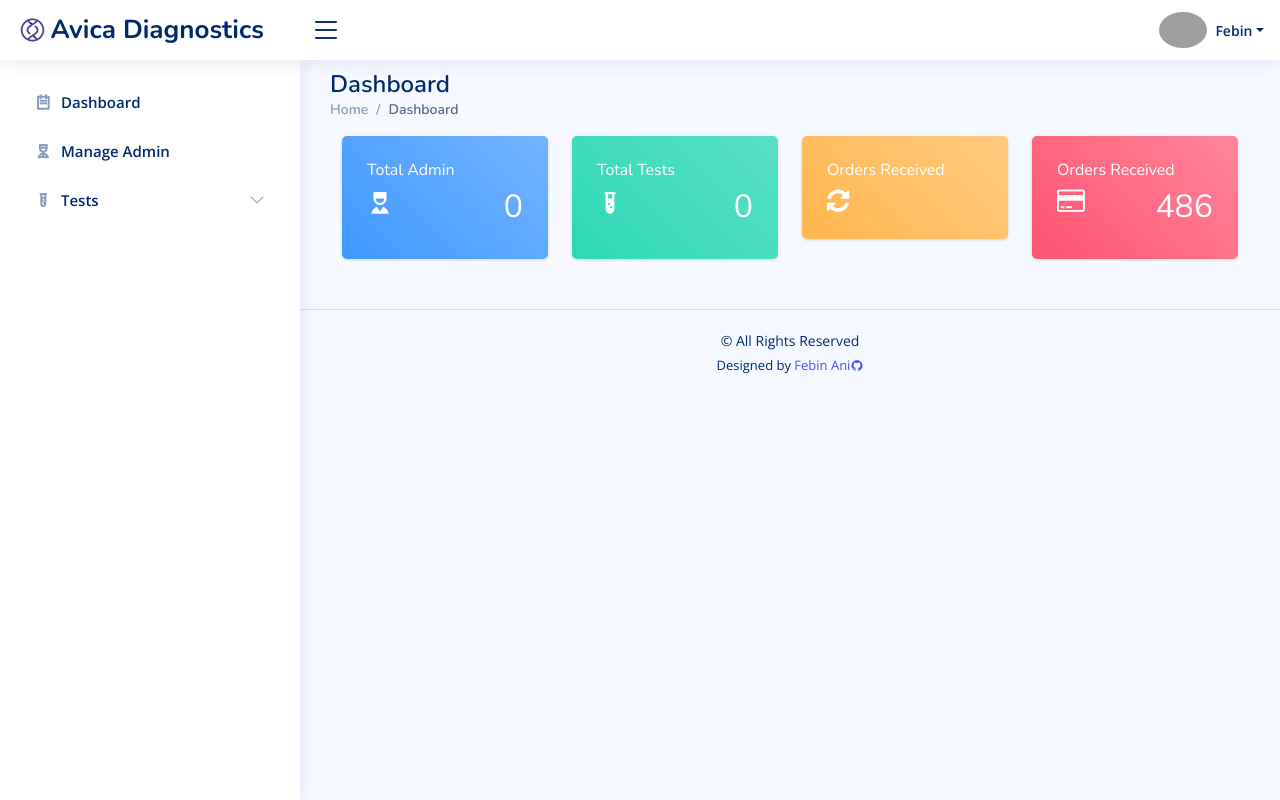
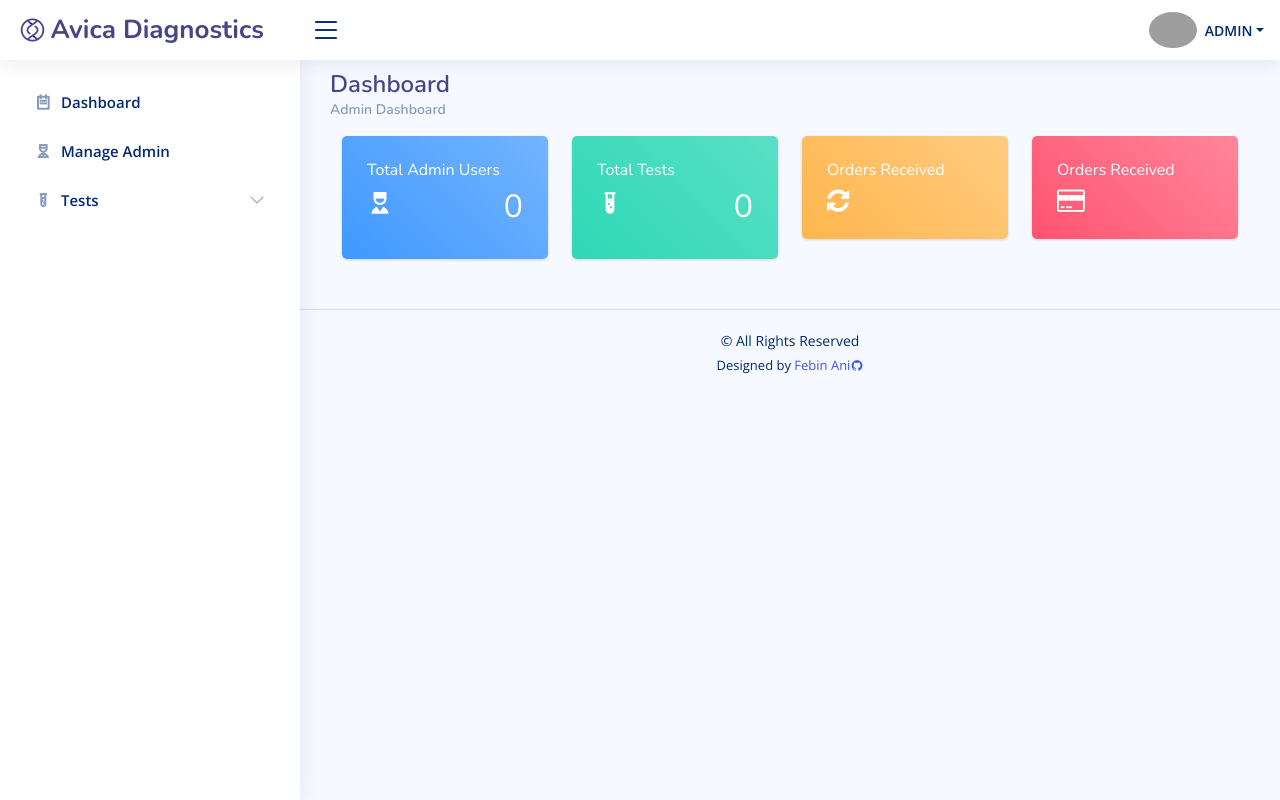
Before and after one commit to febin-ani/online-diagnostics-lab, a PHP site: page / in a window 1280 px wide. Run offline with PHP 8.4, Linux system fonts and the light colour scheme; the visitor is signed in with stand-in values (Sample User, id 1); data that the repository does not hold is empty; some libraries are stand-ins or nearby versions; grey boxes are pictures that could not be loaded.

Commit message:
modify code

```diff
--- a/assets/css/style.css
+++ b/assets/css/style.css
@@ -21,6 +21,8 @@ a:hover {
   color: #717ff5;
   text-decoration: none;
 }
+
+
 
 h1,
 h2,
@@ -60,7 +62,7 @@ h6 {
   font-size: 24px;
   margin-bottom: 0;
   font-weight: 600;
-  color: #012970;
+  color: rgb(71, 69, 136);
 }
 
 /*--------------------------------------------------------------
@@ -368,7 +370,7 @@ h6 {
 .logo span {
   font-size: 26px;
   font-weight: 700;
-  color: #012970;
+  color: rgb(71, 69, 136);
   font-family: "Nunito", sans-serif;
 }
 
--- a/assets/css/topbar.css
+++ b/assets/css/topbar.css
@@ -62,7 +62,7 @@
     font-size: 24px;
     margin-bottom: 0;
     font-weight: 600;
-    color: #012970;
+    color: rgb(71, 69, 136);
   }
 
   /*--------------------------------------------------------------
@@ -370,7 +370,7 @@
   .logo span {
     font-size: 26px;
     font-weight: 700;
-    color: #012970;
+    color: rgb(71, 69, 136);
     font-family: "Nunito", sans-serif;
   }
 
--- a/constant/header.php
+++ b/constant/header.php
@@ -116,14 +116,15 @@
 
           <a class="nav-link nav-profile d-flex align-items-center pe-0" href="#" data-bs-toggle="dropdown">
             <img src="https://github.com/febin-ani.png" alt="Profile" class="rounded-circle">
-            <span class="d-none d-md-block dropdown-toggle ps-2">Febin</span>
+            <span class="d-none d-md-block dropdown-toggle ps-2">ADMIN</span>
           </a><!-- End Profile Iamge Icon -->
 
           <ul class="dropdown-menu dropdown-menu-end dropdown-menu-arrow profile">
             <li class="dropdown-header">
               <h6>
-              <?php echo $_SESSION['auname']; ?>
+              Email id
               </h6>
+              <span> <?php echo $_SESSION['auname']; ?> </span>
             </li>
             <li>
               <hr class="dropdown-divider">
--- a/constant/security.php
+++ b/constant/security.php
@@ -1,8 +1,7 @@
 <?php
 session_start();
+
 include('config.php');
-
-
 
 if(!$_SESSION['auname']){
 
--- a/index.php
+++ b/index.php
@@ -11,8 +11,7 @@
   <h1>Dashboard</h1>
   <nav>
     <ol class="breadcrumb">
-      <li class="breadcrumb-item"><a href="index.html">Home</a></li>
-      <li class="breadcrumb-item active">Dashboard</li>
+      <li class="breadcrumb-item"><a href="index.php">Admin Dashboard</a></li>
     </ol>
   </nav>
 </div><!-- End Page Title -->
@@ -23,7 +22,7 @@
         <div class="col-md-4 col-xl-3">
             <div class="card bg-c-blue order-card">
                 <div class="card-block">
-                    <h6 class="m-b-20">Total Admin</h6>
+                    <h6 class="m-b-20">Total Admin Users</h6>
                     <h2 class="text-end"><i class="ri-nurse-fill f-left"></i>
                     <span>
                     <?php
@@ -87,7 +86,19 @@
             <div class="card bg-c-pink order-card">
                 <div class="card-block">
                     <h6 class="m-b-20">Orders Received</h6>
-                    <h2 class="text-end"><i class="fa fa-credit-card f-left"></i><span>486</span></h2>
+                    <h2 class="text-end"><i class="fa fa-credit-card f-left"></i>
+                    <span>
+                    <!-- <?php
+                        include('constant/config.php');
+
+                        $sql = "SELECT test_id FROM tb_test ORDER BY test_id";
+                        $query = mysqli_query($conn,$sql);
+
+                        $row = mysqli_num_rows($query);
+                        echo $row;
+                    ?>   -->
+                    </span>
+                    </h2>
                     <!-- <p class="m-b-0">Completed Orders<span class="f-right">351</span></p> -->
                 </div>
             </div>
```
Also changed, not shown: constant/topbar.php (+4 -5 lines), login.php (+11 -9 lines), php-action/addadminaction.php (+5 -7 lines), register.php (+8 -2 lines).
